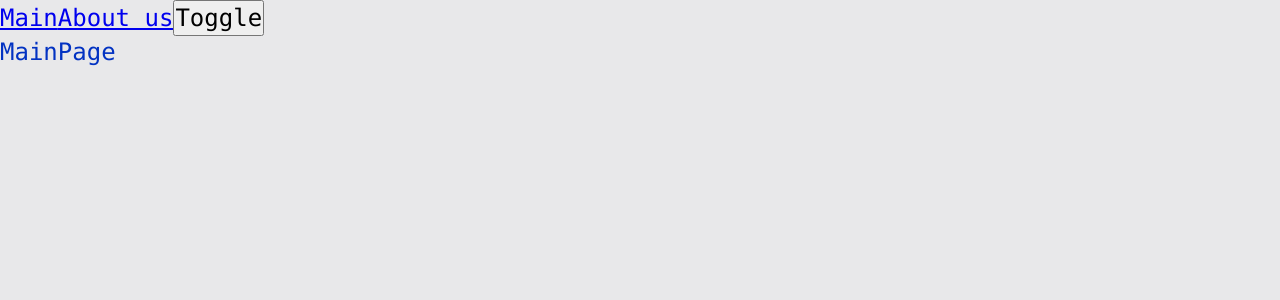
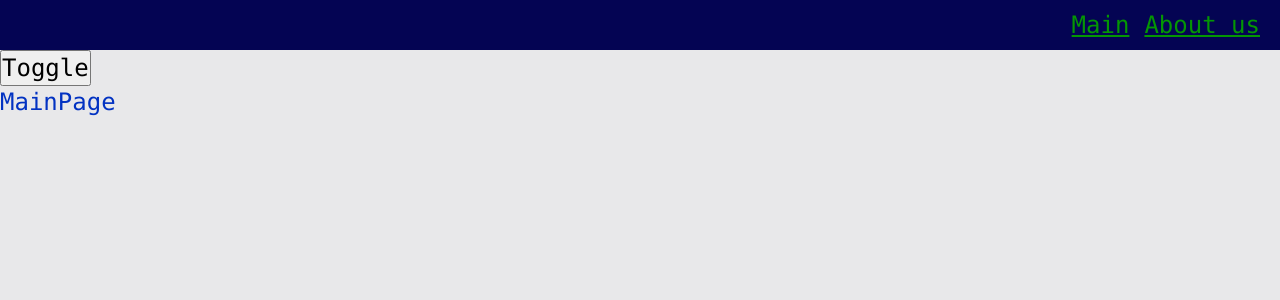
Before and after one commit to YanaPronko/Big_Project, a React app: page / in a window 1280 px wide. Shown: the top 300 px of the page. Built offline with nearby package versions, Linux system fonts and the light colour scheme.

Commit message:
feat: add NavBAr

```diff
--- a/src/app/App.tsx
+++ b/src/app/App.tsx
@@ -3,6 +3,7 @@ import { classNames } from "shared/lib/classNames";
 import { useTheme } from "app/providers/Theme";
 import { AppRouter } from "app/providers/router";
 import './styles/index.scss';
+import { NavBar } from "widgets/NavBar";
 
 
 export const App = () => {
@@ -10,8 +11,7 @@ export const App = () => {
 
   return (
     <div className={classNames('app', {}, [theme])}>
-      <Link to="/">Main</Link>
-      <Link to="/about">About us</Link>
+      <NavBar/>
       <button onClick={toggleTheme}>
         Toggle
       </button>
--- a/src/app/styles/index.scss
+++ b/src/app/styles/index.scss
@@ -2,6 +2,10 @@
 @import './variables/global.scss';
 @import './themes/normal.scss';
 @import './themes/dark.scss';
+
+html {
+  font-size: 10px;
+}
 
 .app {
   font: var(--font-m);
--- a/src/app/styles/themes/dark.scss
+++ b/src/app/styles/themes/dark.scss
@@ -1,5 +1,11 @@
 .app.dark {
   --bg-color: #040453;
+  --inverted-bg-color: #e8e8ea;
+
+
   --primary-color: #049604;
   --secondary-color: #04ff04;
+
+  --inverted-primary-color: #0232c2;
+  --inverted-secondary-color: #0449e0;
 }
--- a/src/app/styles/themes/normal.scss
+++ b/src/app/styles/themes/normal.scss
@@ -1,5 +1,11 @@
 .app.light {
   --bg-color: #e8e8ea;
+  --inverted-bg-color: #040453;
+
   --primary-color: #0232c2;
   --secondary-color: #0449e0;
+
+  --inverted-primary-color: #049604;
+  --inverted-secondary-color: #04ff04;
+
 }
--- a/src/app/styles/variables/global.scss
+++ b/src/app/styles/variables/global.scss
@@ -10,4 +10,8 @@
   --font-line-l: 32px;
 
   --font-m: var(--font-size-l) / var(--font-line-l) var(--font-family-main);
+
+  // Размеры
+
+  --navbar-height: 5rem;
 }
--- /dev/null
+++ b/src/shared/ui/AppLink/AppLink.module.scss
@@ -0,0 +1,11 @@
+.appLink {
+  color: var(--primary-color);
+}
+
+.primary {
+  color: var(--primary-color);
+}
+
+.inverted {
+  color: var(--inverted-primary-color)
+}
--- /dev/null
+++ b/src/shared/ui/AppLink/AppLink.tsx
@@ -0,0 +1,30 @@
+import { FC } from 'react';
+import { Link, LinkProps } from 'react-router-dom';
+import { classNames } from 'shared/lib/classNames';
+import cls from './AppLink.module.scss';
+
+interface AppLinkProps extends LinkProps{
+  className?: string;
+  theme?: AppLinkTheme;
+}
+
+type AppLinkTheme = 'primary' | 'inverted';
+
+export const AppLink: FC<AppLinkProps> = (props) => {
+  const {
+    to,
+    className,
+    children,
+    theme = 'primary',
+    ...otherProps
+  } = props;
+
+  return (
+    <Link
+      to={to}
+      className={classNames(cls.appLink, {}, [className, cls[theme]])}
+      {...otherProps}>
+      {children}
+    </Link>
+  );
+}
--- /dev/null
+++ b/src/widgets/NavBar/ui/NavBar.module.scss
@@ -0,0 +1,14 @@
+.navBar {
+  display: flex;
+  align-items: center;
+  width: 100%;
+  height: var(--navbar-height);
+  padding: 2rem;
+  background: var(--inverted-bg-color);
+}
+
+.links {
+  display: flex;
+  gap: 1.5rem;
+  margin-left: auto;
+}
--- a/src/widgets/NavBar/ui/NavBar.modules.scss
+++ /dev/null
@@ -1,4 +0,0 @@
-.navBar {
-  display: flex;
-  margin-left: auto;
-}
--- a/src/widgets/NavBar/ui/NavBar.tsx
+++ b/src/widgets/NavBar/ui/NavBar.tsx
@@ -1,5 +1,6 @@
 import { FC } from 'react';
 import { classNames } from 'shared/lib/classNames';
+import { AppLink } from 'shared/ui/AppLink/AppLink';
 import cls from './NavBar.module.scss';
 
 interface NavBarProps {
@@ -10,11 +11,21 @@ export const NavBar: FC<NavBarProps> = (props) => {
   const { className, ...otherProps } = props;
 
   return (
-    <div
-      className={classNames(cls.navBar, {}, [className])}
-      {...otherProps}
-    >
-
+    <div className={classNames(cls.navBar, {}, [className])} {...otherProps}>
+      <div className={cls.links}>
+        <AppLink
+          to="/"
+          theme="inverted"
+        >
+          Main
+        </AppLink>
+        <AppLink
+          to="/about"
+          theme='inverted'
+        >
+          About us
+        </AppLink>
+      </div>
     </div>
   );
 }
```
